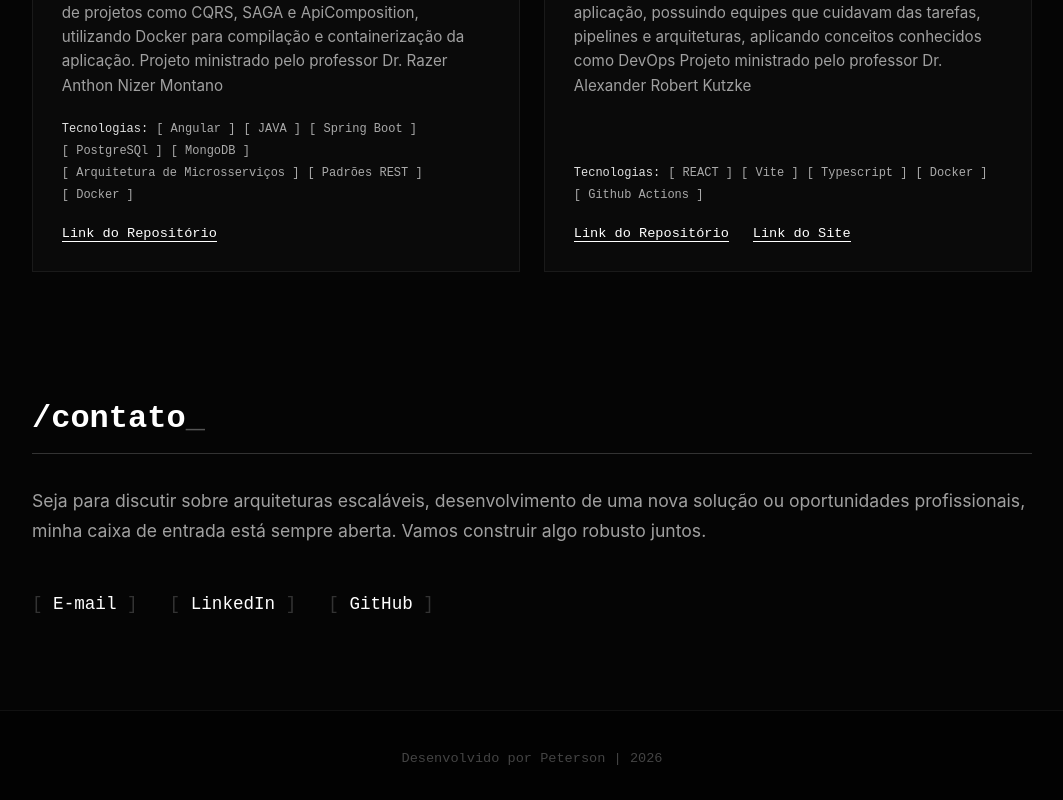
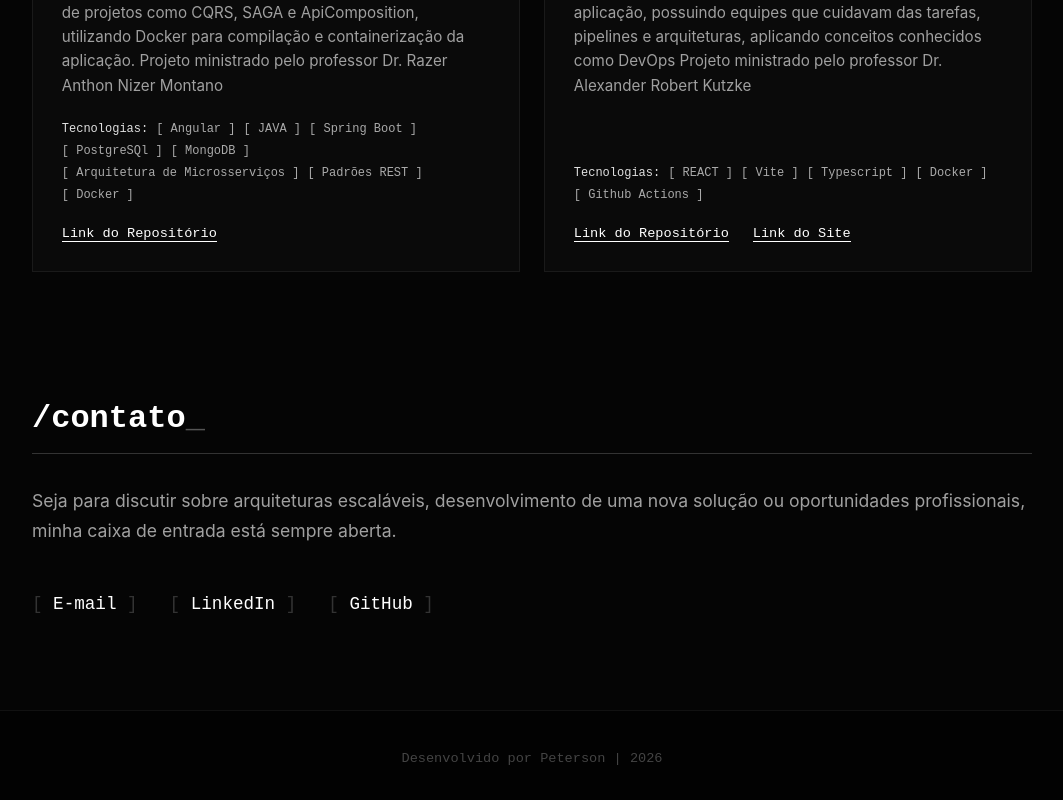
Before and after one commit to PAFONTINHAS/ds881-curriculo-GRR20246106, an Angular app: page /main-page in a window 1280 px wide. Shown: the part 2053-2853 px from the top of the page, without its empty margins (108-1171 px from the left). Built offline with nearby package versions, Linux system fonts and the light colour scheme.

Commit message:
refactor: texto de contato

```diff
--- a/src/app/components/contact/contact.html
+++ b/src/app/components/contact/contact.html
@@ -4,7 +4,7 @@
 
     <div class="contact-content">
       <p class="contact-text">
-        Seja para discutir sobre arquiteturas escaláveis, desenvolvimento de uma nova solução ou oportunidades profissionais, minha caixa de entrada está sempre aberta. Vamos construir algo robusto juntos.
+        Seja para discutir sobre arquiteturas escaláveis, desenvolvimento de uma nova solução ou oportunidades profissionais, minha caixa de entrada está sempre aberta.
       </p>
 
       <div class="contact-links">
```
